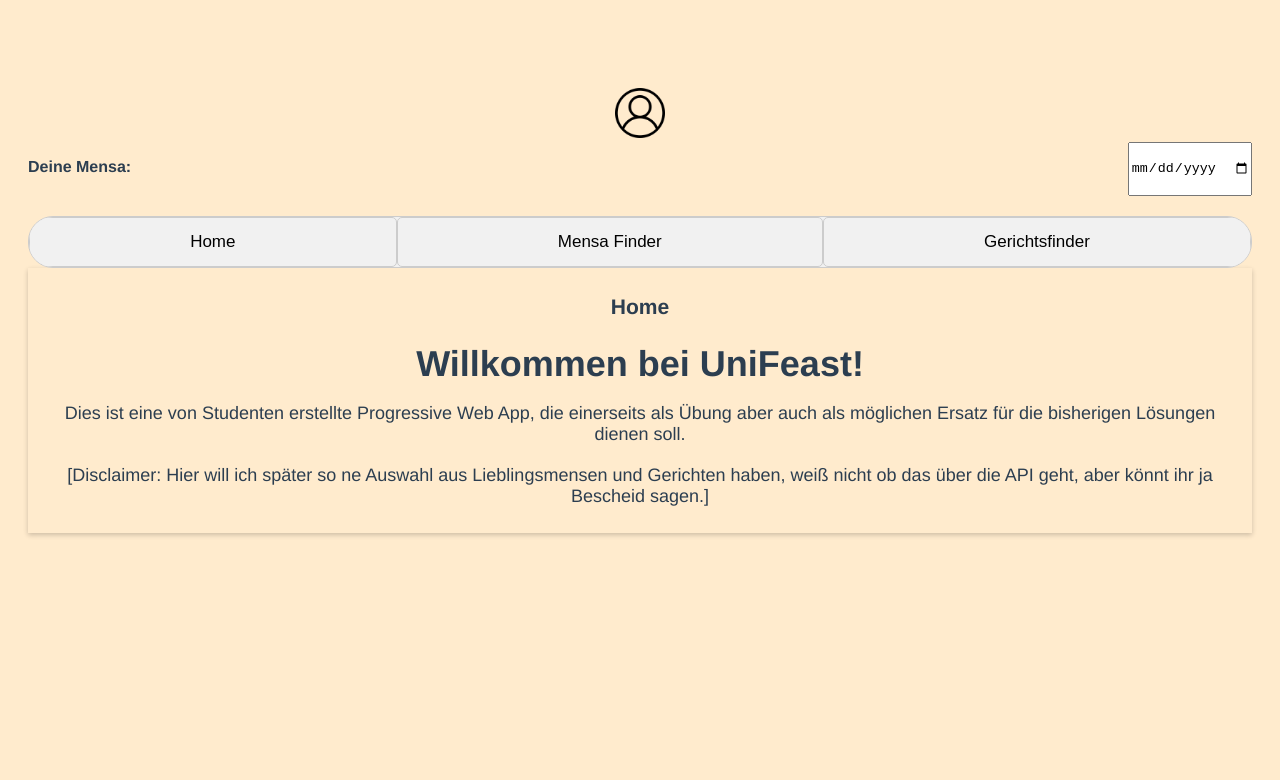
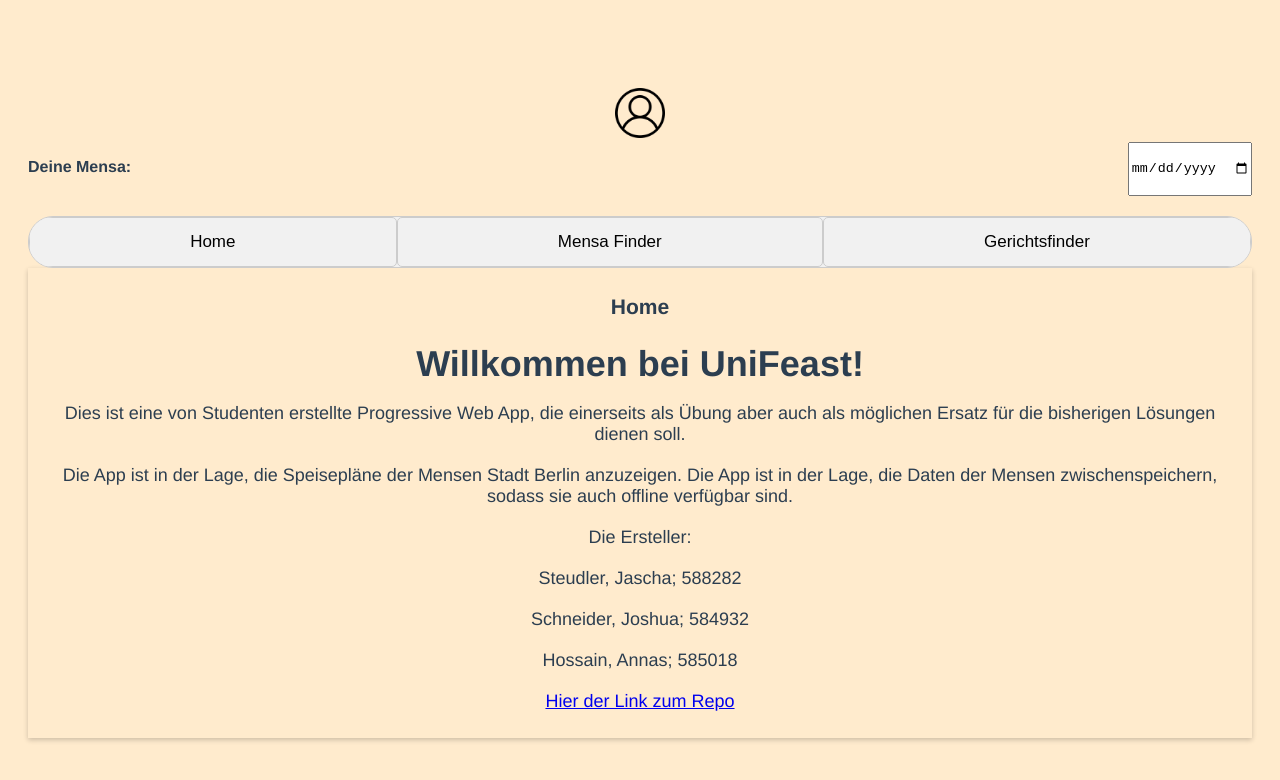
Before and after one commit to HTW-MA/mensa-app-wise23-24-gruppe-04, a Vue app: page / in a window 1280 px wide. Shown: the top 780 px of the page. Built offline with nearby package versions, Linux system fonts and the light colour scheme; the HTML template or start-up script is replaced by a standard one.

Commit message:
reupload landingpage change

```diff
--- a/src/components/LandingPage.vue
+++ b/src/components/LandingPage.vue
@@ -9,9 +9,23 @@
       dienen soll.
     </p>
     <p>
-      [Disclaimer: Hier will ich später so ne Auswahl aus Lieblingsmensen und
-      Gerichten haben, weiß nicht ob das über die API geht, aber könnt ihr ja
-      Bescheid sagen.]
+      Die App ist in der Lage, die Speisepläne der Mensen Stadt Berlin anzuzeigen. Die App ist in der Lage, die Daten der Mensen
+      zwischenspeichern, sodass sie auch offline verfügbar sind.
+    </p>
+    <p>
+      Die Ersteller:
+    </p>
+    <p>
+      Steudler, Jascha; 588282
+    </p>
+    <p>
+      Schneider, Joshua; 584932
+    </p>
+    <p>
+      Hossain, Annas; 585018
+    </p>
+    <p>
+      <a href="https://github.com/HTW-MA/mensa-app-wise23-24-gruppe-04">Hier der Link zum Repo</a>
     </p>
   </div>
 
```
